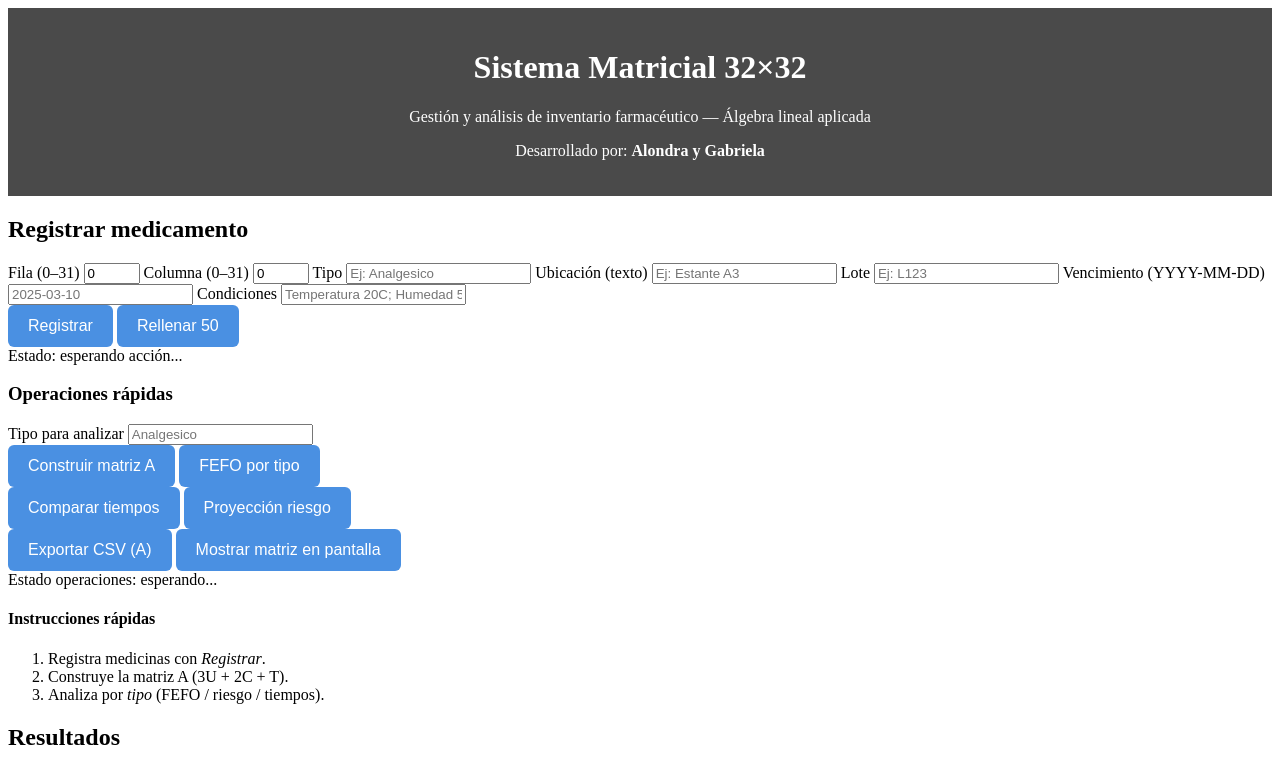
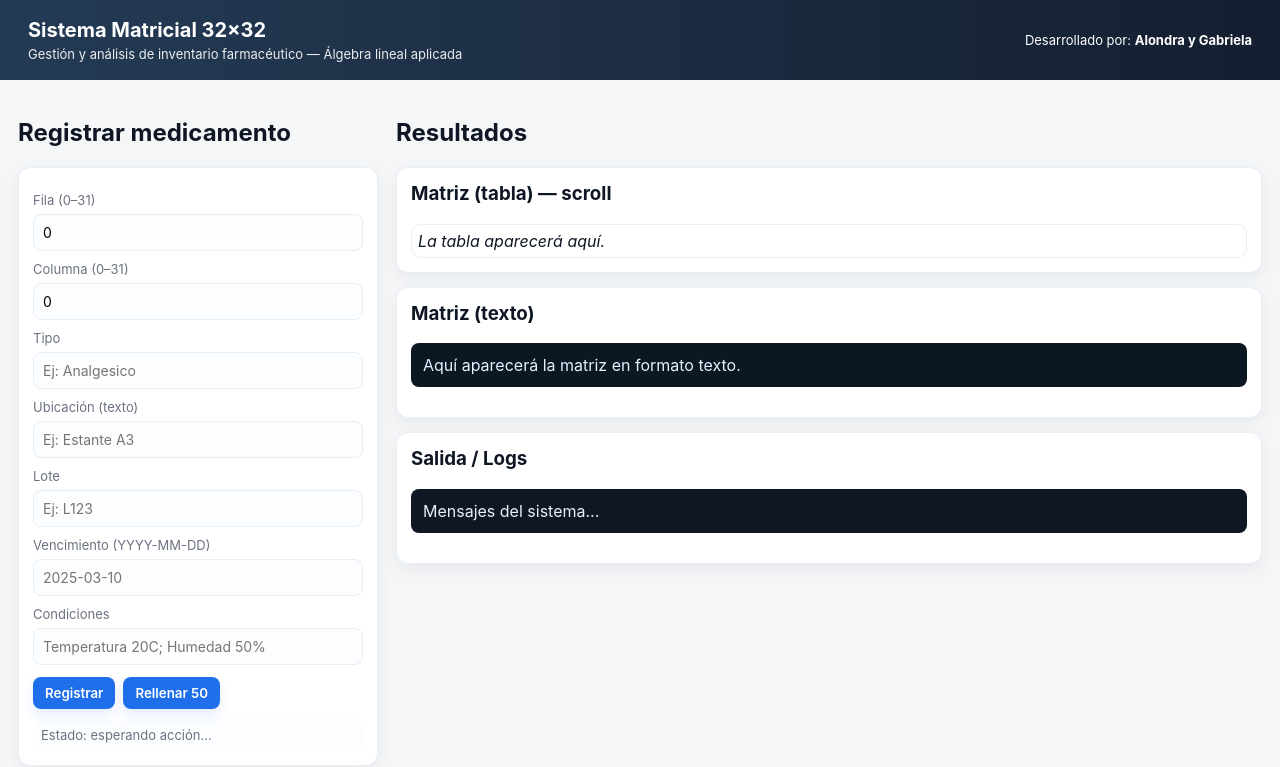
Before and after one commit to aloha-crypto/proyecto_matriz, a plain HTML site: page index.html in a window 1280 px wide. Shown: the top 767 px of the page. Drawn offline with Linux system fonts and the light colour scheme; a script that the page names is missing.

Commit message:
style.css

````diff
--- a/style.css
+++ b/style.css
@@ -1,52 +1,55 @@
-```css
-body {
-  font-family: Arial, sans-serif;
-  margin: 0;
-  padding: 0;
-  background: #f2f2f2;
-  color: #333;
+:root{
+  --bg:#f4f6f8;
+  --panel:#ffffff;
+  --accent:#1f6feb;
+  --muted:#6b7280;
+  --card-border:#e6eef6;
 }
-header {
-  background: #4a4a4a;
-  color: white;
-  padding: 20px;
-  text-align: center;
+*{box-sizing:border-box;font-family:Inter,system-ui,Arial,Helvetica,sans-serif}
+body{margin:0;background:var(--bg);color:#0f1724}
+header{
+  display:flex;justify-content:space-between;align-items:center;
+  padding:18px 28px;background:linear-gradient(90deg,#243b55 0%, #141e30 100%);color:#fff
 }
-.intro, .panel, .resultados {
-  background: white;
-  margin: 20px auto;
-  padding: 20px;
-  width: 90%;
-  max-width: 900px;
-  border-radius: 10px;
-  box-shadow: 0 0 10px rgba(0,0,0,0.1);
+header h1{margin:0;font-size:20px}
+header .subtitle{margin:4px 0 0 0;font-size:13px;opacity:0.9}
+header .authors{font-size:13px;margin:0}
+
+main{display:flex;gap:18px;padding:18px;align-items:flex-start}
+.panel-left{width:360px}
+.panel-right{flex:1;max-width:1100px}
+
+.card{
+  background:var(--panel);padding:14px;border-radius:12px;margin-bottom:14px;
+  box-shadow:0 6px 18px rgba(12,20,35,0.06);border:1px solid var(--card-border)
 }
-button {
-  background: #4a90e2;
-  color: white;
-  border: none;
-  padding: 12px 20px;
-  font-size: 16px;
-  border-radius: 6px;
-  cursor: pointer;
+.card.small{padding:10px}
+.card h3{margin-top:0}
+
+label{display:block;margin:10px 0 6px 0;color:var(--muted);font-size:13px}
+input[type="text"], input[type="number"]{
+  width:100%;padding:9px;border:1px solid #e6eef6;border-radius:8px;font-size:14px;
+  background:#fbfdff
 }
-button:hover {
-  background: #357ac9;
+.btn-row{display:flex;gap:8px;margin-top:12px}
+button{
+  background:var(--accent);color:#fff;border:0;padding:8px 12px;border-radius:8px;font-weight:600;
+  cursor:pointer;box-shadow:0 6px 12px rgba(31,111,235,0.12)
 }
-.tabla-scroll {
-  overflow: auto;
-  max-height: 300px;
-  border: 1px solid #ccc;
-  background: white;
+button:hover{opacity:0.95}
+.msg{margin-top:10px;padding:8px;background:#fbfdff;border-radius:8px;color:var(--muted);font-size:13px}
+
+.tabla-scroll{
+  overflow:auto;max-height:360px;border-radius:10px;border:1px solid #e6eef6;background:#fff;padding:6px
 }
-table {
-  border-collapse: collapse;
-  width: 100%;
+table{border-collapse:collapse;width:100%}
+td, th{border:1px solid #f1f5f9;padding:6px;text-align:center;font-size:12px}
+.matriz-text{background:#0b1722;color:#e6f1ff;padding:12px;border-radius:8px;max-height:220px;overflow:auto}
+.log{background:#0f1722;color:#e6f1ff;padding:12px;border-radius:8px;max-height:160px;overflow:auto}
+
+footer{text-align:center;padding:12px;color:#64748b;font-size:13px}
+@media (max-width:980px){
+  main{flex-direction:column}
+  .panel-left{width:100%}
+  .panel-right{width:100%}
 }
-td {
-  padding: 4px;
-  border: 1px solid #ddd;
-  text-align: center;
-  font-size: 12px;
-}
-```
````
